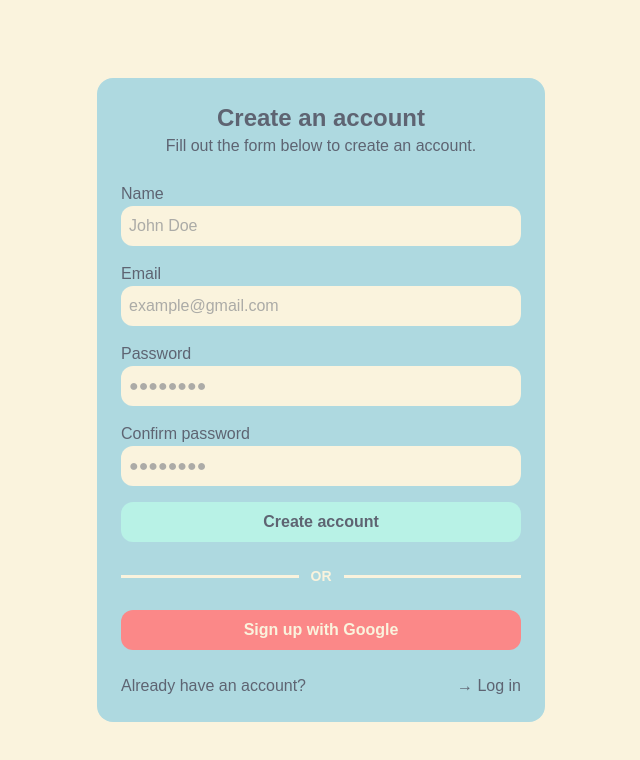
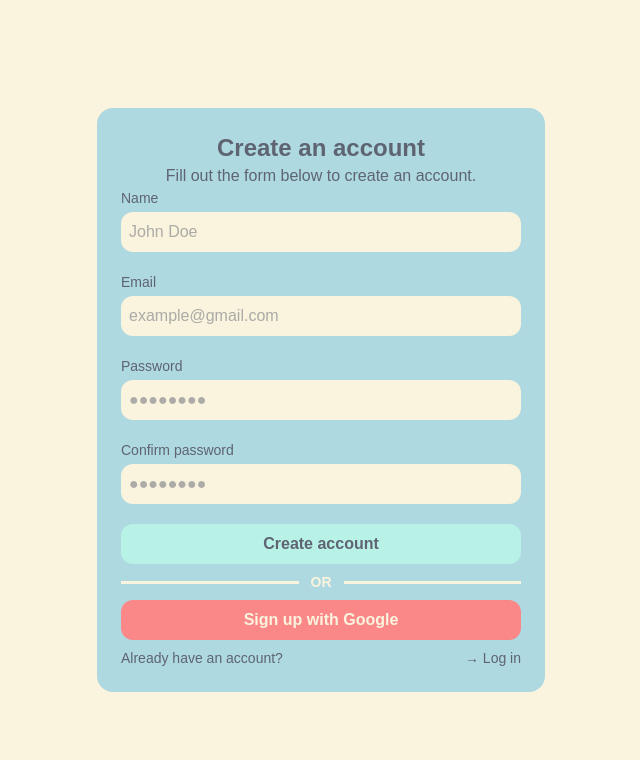
Before and after one commit to Nazarii-Lesniak/noteprompt, a Next.js app: page /en/signup in a window 1280 px wide. Shown: the top 760 px of the page, without its empty margins (319-959 px from the left). Built offline with nearby package versions, Linux system fonts and the light colour scheme.

Commit message:
refactor: implement signup page with form validation and authentication components

```diff
--- /dev/null
+++ b/src/app/[locale]/(auth)/signup/page.tsx
@@ -0,0 +1,31 @@
+import { Separator } from '@/components/ui/Separator';
+import { GoogleAuthButton } from '@/features/auth/components/GoogleAuthButton';
+import { AuthRedirect } from '@/features/auth/components/AuthRedirect';
+import { SignupForm } from '@/features/auth/components/SignUpForm';
+import { getTranslations } from 'next-intl/server';
+
+export default async function SignupPage() {
+	const t = await getTranslations('signup');
+
+	return (
+		<div className="m-auto w-full max-w-md rounded-2xl p-6 bg-sky ">
+			<hgroup className="text-center">
+				<h1 className="text-2xl font-semibold text-slate">{t('title')}</h1>
+				<p className="text-slate">{t('description')}</p>
+			</hgroup>
+
+			<SignupForm />
+
+			<div className="mt-2 flex flex-col gap-2">
+				<Separator>{t('footer.or')}</Separator>
+
+				<GoogleAuthButton />
+
+				<AuthRedirect>
+					<AuthRedirect.Text />
+					<AuthRedirect.Link href="/login" />
+				</AuthRedirect>
+			</div>
+		</div>
+	);
+}
--- a/src/app/[locale]/signup/page.tsx
+++ /dev/null
@@ -1,102 +0,0 @@
-'use client';
-
-import { useTranslations } from 'next-intl';
-import Link from 'next/link';
-import { Button } from '@/components/Button';
-import { Input } from '@/components/Input';
-
-export default function SignupForm() {
-	const t = useTranslations('signup');
-
-	return (
-		<div className="m-auto w-full max-w-md rounded-2xl p-6 bg-sky ">
-			<hgroup className="text-center mb-6">
-				<h1 className="text-2xl font-semibold text-slate">{t('title')}</h1>
-				<p className="text-slate">{t('description')}</p>
-			</hgroup>
-
-			<form className="flex flex-col gap-4">
-				<div className="flex flex-col">
-					<label
-						htmlFor="name"
-						className="text-slate">
-						{t('labels.name')}
-					</label>
-					<Input
-						id="name"
-						type="text"
-						placeholder={t('placeholders.name')}
-					/>
-					<p role="alert"></p>
-				</div>
-
-				<div className="flex flex-col">
-					<label
-						htmlFor="email"
-						className="text-slate">
-						{t('labels.email')}
-					</label>
-					<Input
-						id="email"
-						type="email"
-						placeholder={t('placeholders.email')}
-					/>
-					<p role="alert"></p>
-				</div>
-
-				<div className="flex flex-col">
-					<label
-						htmlFor="password"
-						className="text-slate">
-						{t('labels.password')}
-					</label>
-					<Input
-						id="password"
-						type="password"
-						placeholder={t('placeholders.password')}
-					/>
-					<p role="alert"></p>
-				</div>
-
-				<div className="flex flex-col">
-					<label
-						htmlFor="confirmPassword"
-						className="text-slate">
-						{t('labels.confirmPassword')}
-					</label>
-					<Input
-						id="confirmPassword"
-						type="password"
-						placeholder={t('placeholders.confirmPassword')}
-					/>
-					<p role="alert"></p>
-				</div>
-
-				<Button
-					type="submit"
-					variant="submit">
-					{t('buttons.submit')}
-				</Button>
-			</form>
-
-			<div className="flex items-center font-bold text-pearl text-sm before:flex-1 before:border-t-3 before:border-pearl before:mr-3 after:flex-1 after:border-t-3 after:border-pearl after:ml-3 mb-6">
-				{t('footer.or')}
-			</div>
-
-			<Button
-				type="button"
-				variant="signupWithGoogle">
-				{t('buttons.signUpWithGoogle')}
-			</Button>
-
-			<div className="flex items-center gap-2 justify-between">
-				<p className="text-slate ">{t('footer.hasAccount')} </p>
-				<Link
-					href="/login"
-					className="text-slate transition-colors duration-300 hover:text-slate-800 hover:underline hover:underline-offset-4 hover:decoration-slate">
-					{t('footer.loginLink')}
-				</Link>
-			</div>
-		</div>
-	);
-}
--- a/src/components/Button.tsx
+++ b/src/components/ui/Button.tsx
@@ -10,7 +10,7 @@ export function Button({
 	...props
 }: ButtonProps) {
 	const baseStyles =
-		'cursor-pointer w-full mb-6 font-bold rounded-xl p-2 transition-[filter,box-shadow] duration-300 hover:brightness-110 hover:shadow-[2px_2px_4px_rgba(0,0,0,0.1)]';
+		'cursor-pointer w-full font-bold rounded-xl p-2 transition-[filter,box-shadow] duration-300 hover:brightness-110 hover:shadow-[2px_2px_4px_rgba(0,0,0,0.1)]';
 
 	const variants = {
 		submit: 'text-slate bg-mint hover:shadow-slate',
--- /dev/null
+++ b/src/components/ui/Separator.tsx
@@ -0,0 +1,13 @@
+import React from 'react';
+
+interface SeparatorProps {
+	children: React.ReactNode;
+}
+
+export function Separator({ children }: SeparatorProps) {
+	return (
+		<div className="flex items-center font-bold text-pearl text-sm before:flex-1 before:border-t-3 before:border-pearl before:mr-3 after:flex-1 after:border-t-3 after:border-pearl after:ml-3">
+			{children}
+		</div>
+	);
+}
--- /dev/null
+++ b/src/features/auth/components/AuthRedirect.tsx
@@ -0,0 +1,32 @@
+import { Link } from '@/i18n/routing';
+import { useTranslations } from 'next-intl';
+
+interface AuthRedirectProps {
+	children: React.ReactNode;
+}
+
+export function AuthRedirect({ children }: AuthRedirectProps) {
+	return (
+		<div className="flex items-center gap-1 justify-between">{children}</div>
+	);
+}
+
+AuthRedirect.Text = function AuthRedirectText() {
+	const t = useTranslations('signup');
+	return <p className="text-slate text-sm">{t('footer.hasAccount')}</p>;
+};
+
+interface AuthRedirectLinkProps {
+	href: string;
+}
+
+AuthRedirect.Link = function AuthRedirectText({ href }: AuthRedirectLinkProps) {
+	const t = useTranslations('signup');
+	return (
+		<Link
+			href={href}
+			className="text-slate text-sm transition-colors duration-300 hover:text-slate-800 hover:underline hover:underline-offset-4 hover:decoration-slate">
+			{t('footer.loginLink')}
+		</Link>
+	);
+};
--- /dev/null
+++ b/src/features/auth/components/FormField.tsx
@@ -0,0 +1,37 @@
+import { FieldError } from 'react-hook-form';
+
+interface FormFieldProps {
+	label: string;
+	error?: FieldError;
+	htmlFor: string;
+	children: React.ReactNode;
+}
+
+export function FormField({ label, error, htmlFor, children }: FormFieldProps) {
+	return (
+		<div className="flex flex-col gap-1">
+			<label
+				htmlFor={htmlFor}
+				className="text-slate text-sm">
+				{label}
+			</label>
+			{children}
+			<div
+				className={`
+  grid transition-[grid-template-rows] duration-300 ease-out
+  ${error ? 'grid-rows-[1fr]' : 'grid-rows-[0fr]'}
+`}>
+				<div className="overflow-hidden">
+					{error && (
+						<p
+							id={`${htmlFor}-error`}
+							role="alert"
+							className="text-sm text-coral pt-1">
+							{error.message}
+						</p>
+					)}
+				</div>
+			</div>
+		</div>
+	);
+}
--- /dev/null
+++ b/src/features/auth/components/GoogleAuthButton.tsx
@@ -0,0 +1,13 @@
+import { useTranslations } from 'next-intl';
+import { Button } from '../../../components/ui/Button';
+
+export function GoogleAuthButton() {
+	const t = useTranslations('signup.buttons');
+	return (
+		<Button
+			type="button"
+			variant="signupWithGoogle">
+			{t('signUpWithGoogle')}
+		</Button>
+	);
+}
--- /dev/null
+++ b/src/features/auth/components/SignUpForm.tsx
@@ -0,0 +1,107 @@
+'use client';
+
+import { useForm, SubmitHandler } from 'react-hook-form';
+
+import { Input } from '@/components/ui/Input';
+import { FormField } from './FormField';
+import { Button } from '@/components/ui/Button';
+import { useTranslations } from 'next-intl';
+
+interface Inputs {
+	name: string;
+	email: string;
+	password: string;
+	confirmPassword: string;
+}
+
+export function SignupForm() {
+	const t = useTranslations('signup');
+	const {
+		register,
+		handleSubmit,
+		getValues,
+		formState: { errors },
+	} = useForm<Inputs>();
+
+	const onSubmit: SubmitHandler<Inputs> = data => {
+		console.log(data);
+	};
+	return (
+		<form
+			className="flex flex-col gap-4"
+			onSubmit={handleSubmit(onSubmit)}>
+			<FormField
+				label={t('labels.name')}
+				htmlFor="name"
+				error={errors.name}>
+				<Input
+					id="name"
+					type="text"
+					placeholder={t('placeholders.name')}
+					{...register('name', { required: t('errors.nameRequired') })}
+				/>
+			</FormField>
+
+			<FormField
+				label={t('labels.email')}
+				htmlFor="email"
+				error={errors.email}>
+				<Input
+					id="email"
+					type="email"
+					placeholder={t('placeholders.email')}
+					{...register('email', {
+						required: t('errors.emailRequired'),
+						pattern: {
+							value: /^\S+@\S+$/i,
+							message: t('errors.invalidEmail'),
+						},
+					})}
+				/>
+			</FormField>
+
+			<FormField
+				label={t('labels.password')}
+				htmlFor="password"
+				error={errors.password}>
+				<Input
+					id="password"
+					type="password"
+					placeholder={t('placeholders.password')}
+					{...register('password', {
+						required: t('errors.passwordRequired'),
+						minLength: {
+							value: 8,
+							message: t('errors.passwordTooShort'),
+						},
+					})}
+				/>
+			</FormField>
+
+			<FormField
+				label={t('labels.confirmPassword')}
+				htmlFor="confirmPassword"
+				error={errors.confirmPassword}>
+				<Input
+					id="confirmPassword"
+					type="password"
+					placeholder={t('placeholders.confirmPassword')}
+					{...register('confirmPassword', {
+						required: t('errors.passwordRequired'),
+						validate: value =>
+							value === getValues('password') ||
+							t('errors.passwordsDoNotMatch'),
+					})}
+				/>
+			</FormField>
+
+			<div>
+				<Button
+					type="submit"
+					variant="submit">
+					{t('buttons.submit')}
+				</Button>
+			</div>
+		</form>
+	);
+}
```
Also changed, not shown: src/components/ui/Input.tsx (renamed from src/components/Input.tsx).
